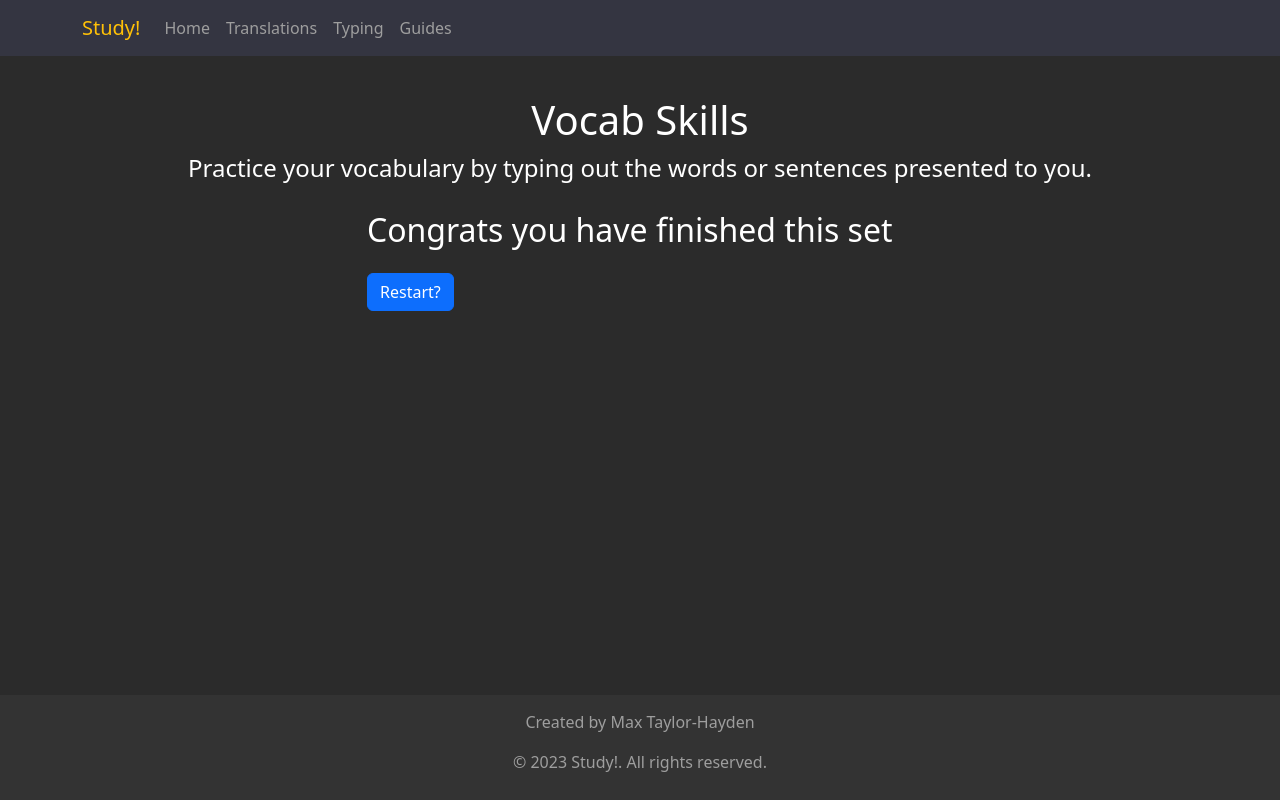
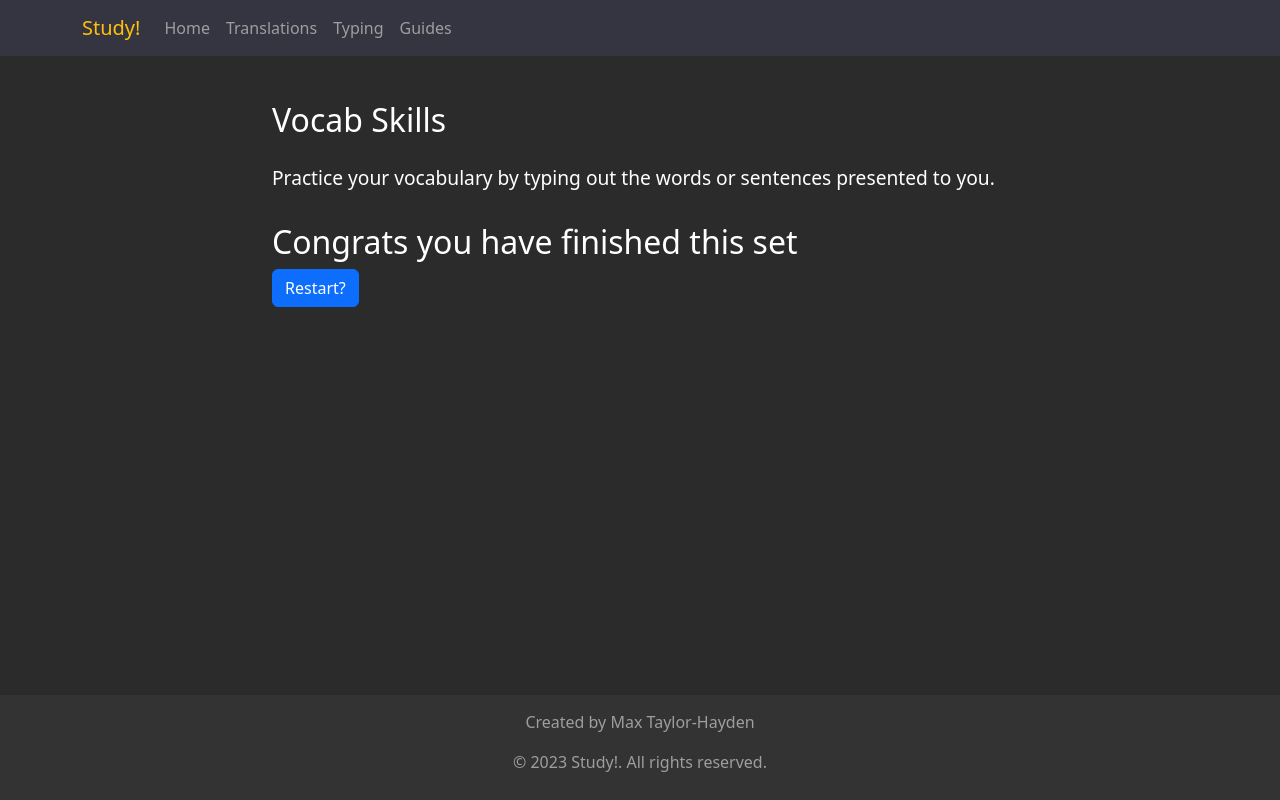
Before and after one commit to mtaylorhayden/translations-client, a React (Create React App) app: page /typing in a window 1280 px wide. Built offline with nearby package versions, Linux system fonts and the light colour scheme; no server answers.

Commit message:
fixed typing page styles

```diff
--- a/src/Workbooks/Typing.jsx
+++ b/src/Workbooks/Typing.jsx
@@ -2,6 +2,9 @@ import { useEffect, useState } from "react";
 import { Container, Form, Row, Col } from "react-bootstrap";
 import "bootstrap/dist/css/bootstrap.min.css";
 import styles from "./Typing.module.css";
+import containerStyles from "../Styles/Container.module.css";
+import headerStyles from "../Styles/Header.module.css";
+import descriptionStyles from "../Styles/Description.module.css";
 
 export const Typing = () => {
   const [isLoading, setIsLoading] = useState(true);
@@ -81,7 +84,7 @@ export const Typing = () => {
     content = (
       <>
         <h2 className={styles.label}>Congrats you have finished this set</h2>
-        <button className="btn btn-primary mt-3" onClick={restartButtonHandler}>
+        <button className="btn btn-primary" onClick={restartButtonHandler}>
           Restart?
         </button>
       </>
@@ -107,7 +110,7 @@ export const Typing = () => {
         </Form.Group>
         <button
           type="button"
-          className="btn btn-primary mt-3"
+          className="btn btn-primary"
           onClick={nextTranslationHanlder}
           disabled={isCorrect ? false : true}
         >
@@ -118,20 +121,18 @@ export const Typing = () => {
   }
 
   return (
+    <div className={containerStyles.container}>
       <Container>
         <Row className={`${styles.text} justify-content-center`}>
           {/* Header */}
-        <div className={styles.headerContainer}>
-          <h1 className={styles.headerTitle}>Vocab Skills</h1>
-          <h4 className={styles.headerDescription}>
+          <div className={headerStyles.header}>Vocab Skills</div>
+          <div className={descriptionStyles.description}>
             Practice your vocabulary by typing out the words or sentences
             presented to you.
-          </h4>
           </div>
-        <Col md={6} className={styles.text}>
-          {content}
-        </Col>
+          <Col className={styles.text}>{content}</Col>
         </Row>
       </Container>
+    </div>
   );
 };
--- a/src/Workbooks/Typing.module.css
+++ b/src/Workbooks/Typing.module.css
@@ -1,25 +1,8 @@
-/* styles.css */
 .successOutline {
   border-color: green !important;
   box-shadow: 0 0 10px green !important;
 }
 
-.headerContainer {
-  text-align: center;
-  padding: 20px;
-}
-
-.headerTitle {
-  font-size: 2.5rem; /* Adjust the font size as needed */
-  margin-bottom: 10px;
-  color: #ffffff;
-}
-
-.headerDescription {
-  font-size: 1.5rem;
-  color: #ffffff;
-}
-
 .label {
   color: #ffffff;
 }
```
Lines whose indentation alone changed are shown as unchanged.
